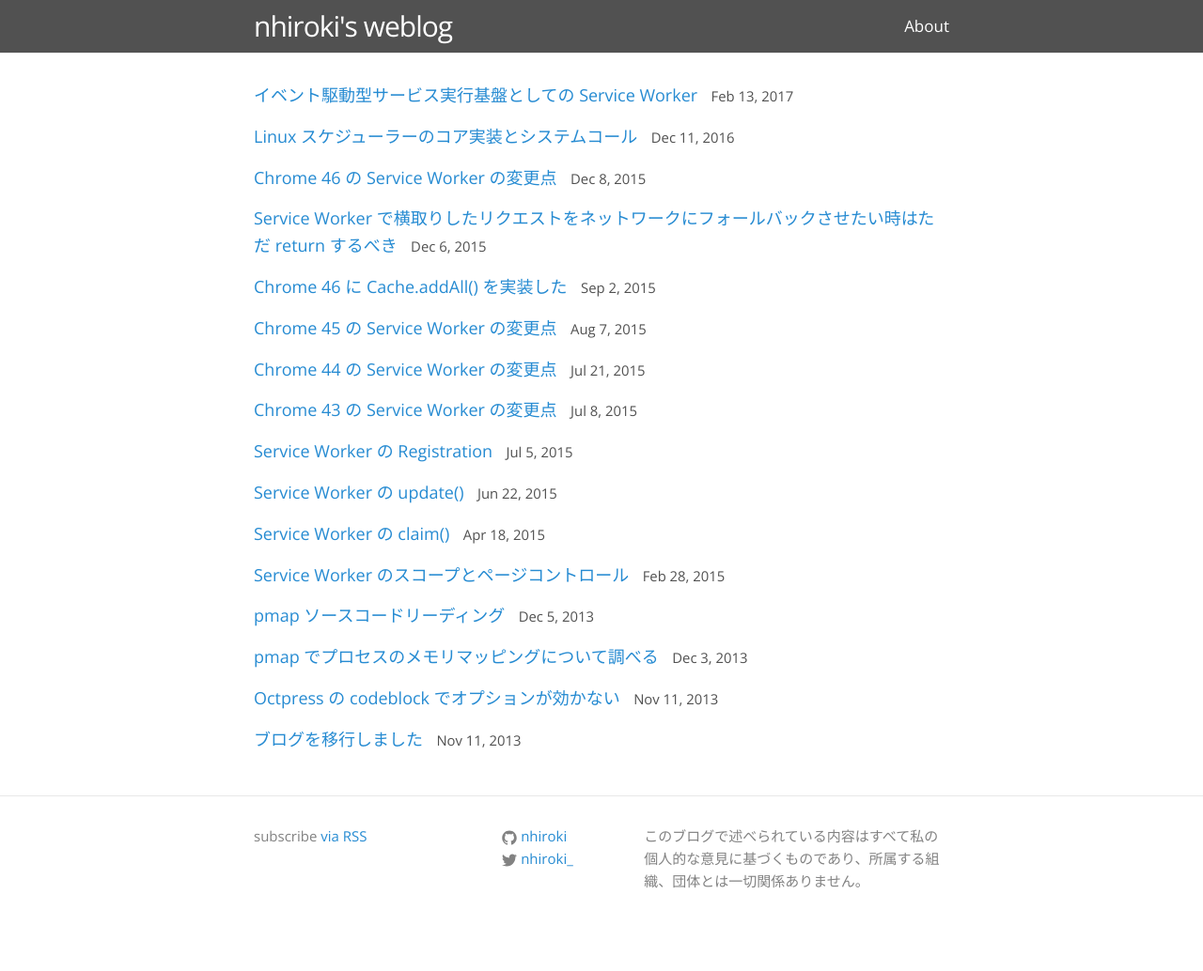
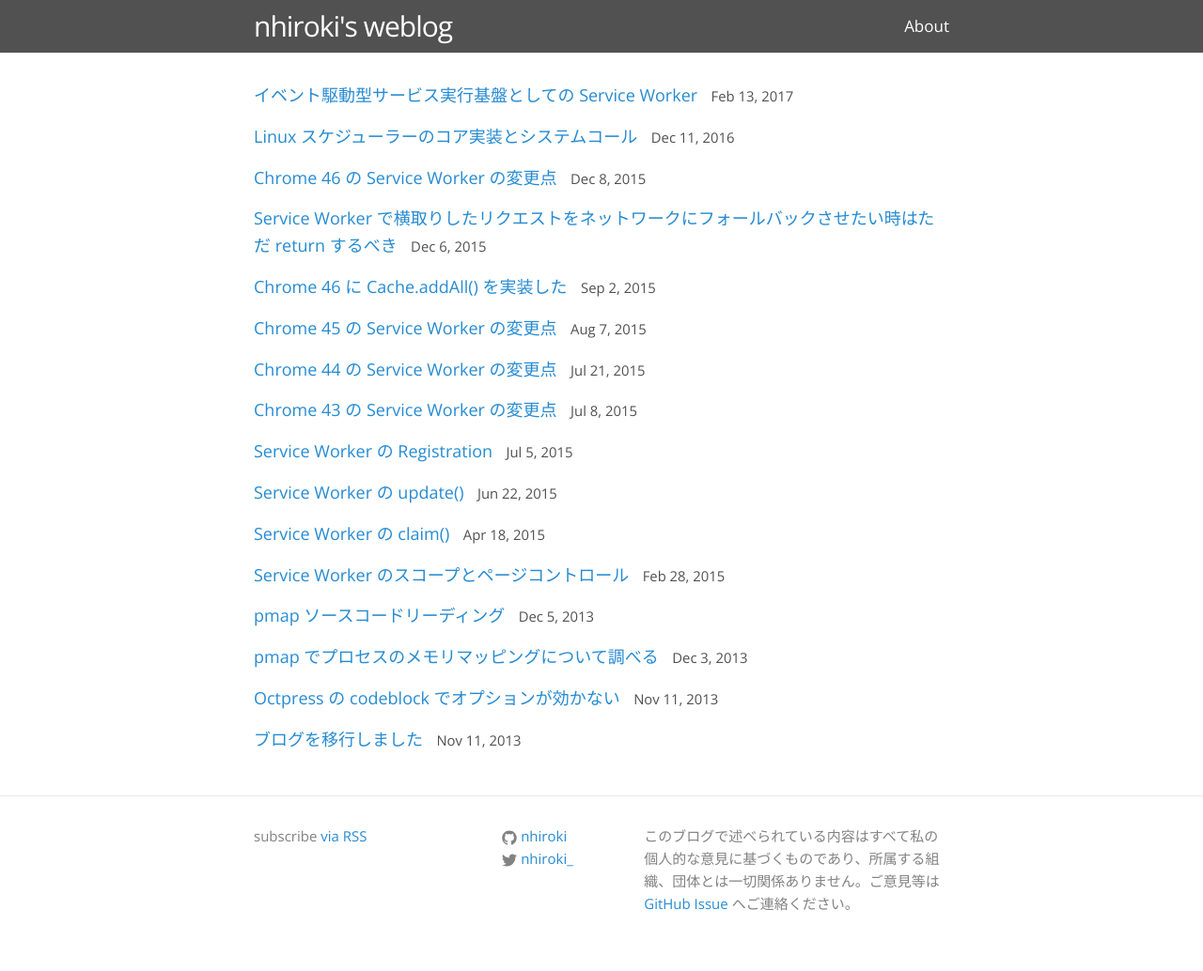
Before and after one commit to nhiroki/nhiroki.github.io, a Jekyll site: the page built from index.html, in a window 1280 px wide. Shown: the whole page at 94% size. Built offline with Jekyll 4.4.1, drawn with Linux system fonts in a browser that asks for light colours; before the commit the page ends 1010 px from its top, so only the background shows below that.

Commit message:
Update the footer text

```diff
--- a/_includes/footer.html
+++ b/_includes/footer.html
@@ -41,7 +41,7 @@
       </div>
 
       <div class="footer-col  footer-col-3">
-        <p class="text">{{ site.description }}</p>
+        <p class="text">{{ site.description }}ご意見等は <a href="https://github.com/nhiroki/nhiroki.github.io/issues">GitHub Issue</a> へご連絡ください。</p>
       </div>
     </div>
 
```
